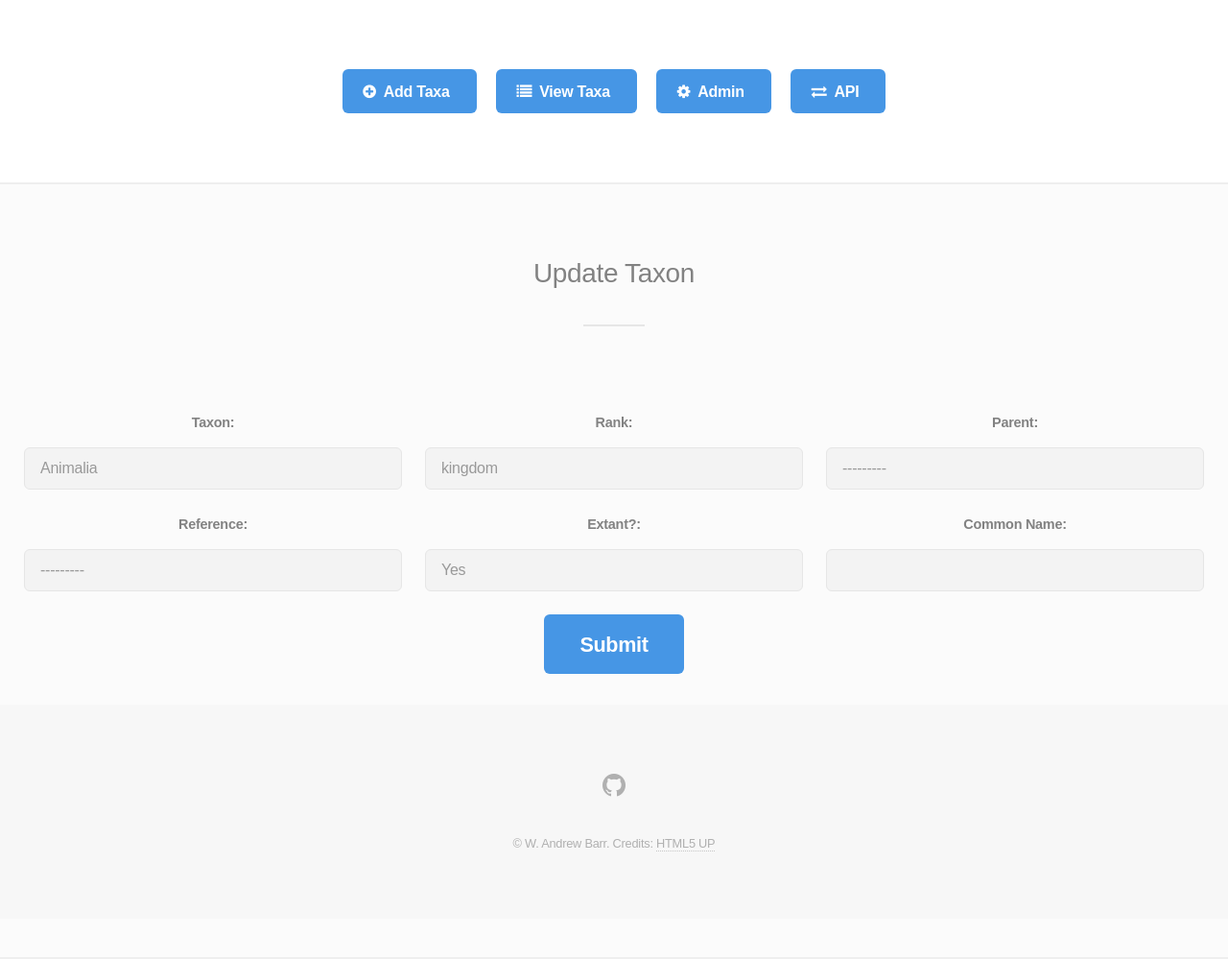
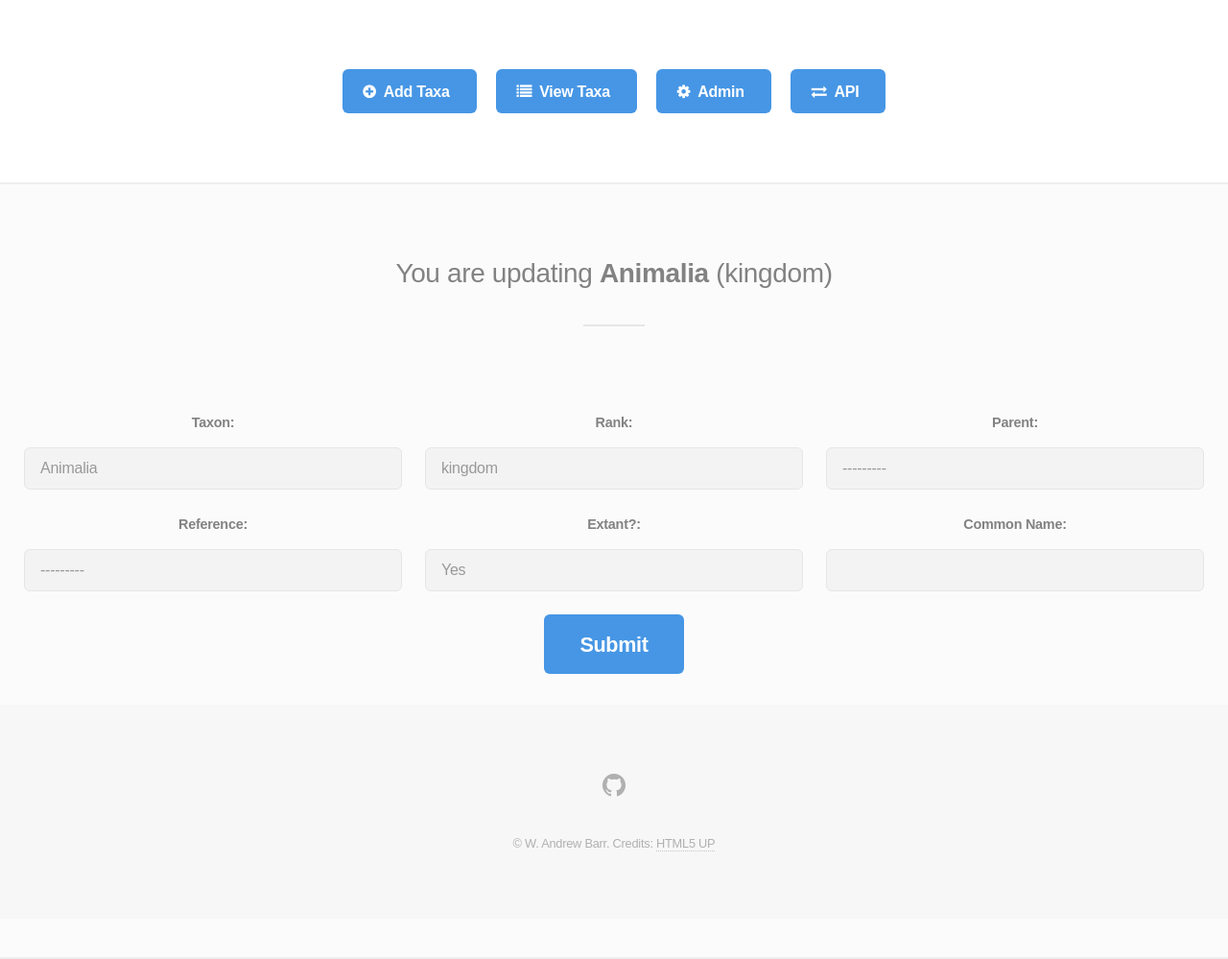
Before and after one commit to wabarr/taxonomy, a Django app: page /update/1/ in a window 1280 px wide. Shown: the whole page at 96% size. Run offline with Django 3.2, Linux system fonts and the light colour scheme; the visitor is signed in with stand-in values (Sample User, id 1); data comes from the database, SQL or seed files in the repository; parts of the project's set-up code (start-up, migrations or seed data) failed here and were passed over; some libraries are stand-ins or nearby versions.

Commit message:
template change

```diff
--- a/taxonomy/templates/changeTaxon.html
+++ b/taxonomy/templates/changeTaxon.html
@@ -11,7 +11,7 @@
 {% block content %}
     <section id="one" class="wrapper style2 special">
         <header class="major">
-            <h2 id="addTaxaLabel">Update Taxon</h2>
+            <h2 id="addTaxaLabel">You are updating <b>{{ object }}</b> ({{ object.rank }}) </h2>
         </header>
 
         <form id="entryform" method="post">
```
